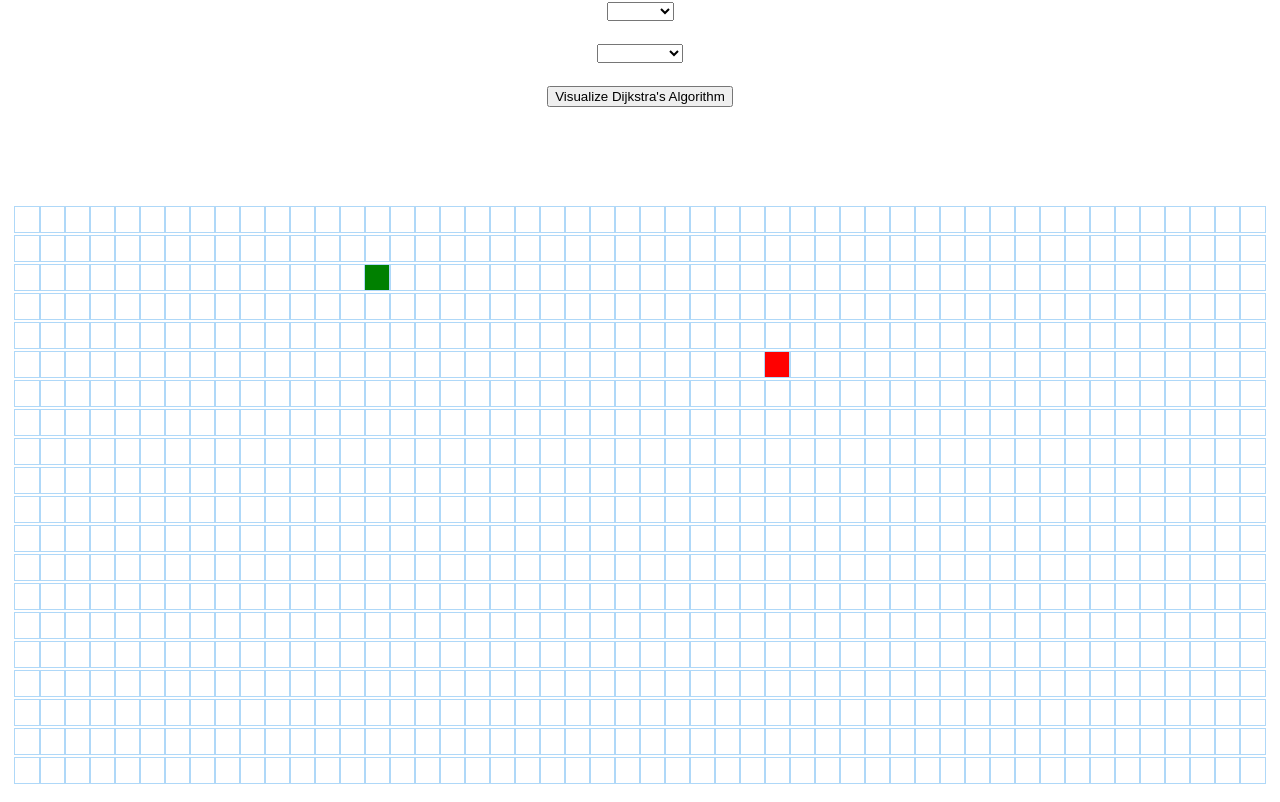
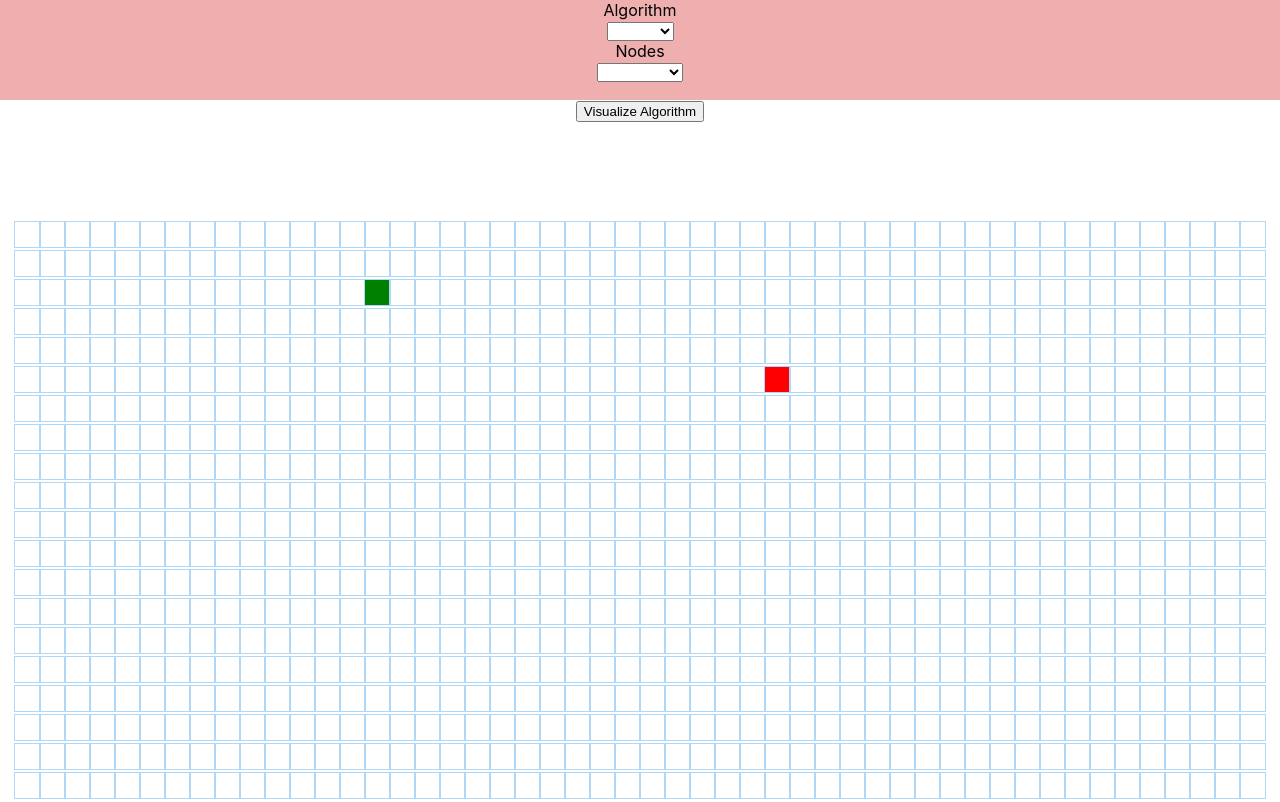
Before and after one commit to Kalpit2511/Shortest_Path_Visualization, a React (Create React App) app: page / in a window 1280 px wide. Built offline with nearby package versions, Linux system fonts and the light colour scheme.

Commit message:
new fixed nodes and nav

```diff
--- a/package.json
+++ b/package.json
@@ -5,7 +5,10 @@
   "dependencies": {
     "react": "^16.10.1",
     "react-dom": "^16.10.1",
-    "react-scripts": "^3.1.2"
+    "react-icons": "^4.3.1",
+    "react-router-dom": "^6.3.0",
+    "react-scripts": "^3.1.2",
+    "styled-components": "^5.3.5"
   },
   "scripts": {
     "start": "react-scripts start",
--- /dev/null
+++ b/src/PathfindingVisualizer/HeaderMenu.css
@@ -0,0 +1,6 @@
+.navb{
+
+    background-color: rgb(239, 175, 175);
+    height: 100px;
+
+}
--- a/src/PathfindingVisualizer/HeaderMenu.jsx
+++ b/src/PathfindingVisualizer/HeaderMenu.jsx
@@ -1,5 +1,5 @@
-import React, {useState} from 'react';
-import nodedrop, {name1} from './NodeDrop';
+import React, { useState } from 'react';
+import './HeaderMenu.css';
 let name;
 let nameNode;
 
@@ -8,7 +8,12 @@ function HeaderMenu() {
   const [selectNode, setSelectNode] = useState();
   return (
     <>
+      <nav className='navb'>
+        <navMenu>
           <div>
+            <form>
+              <label>Algorithm</label>
+            </form>
             <select
               value={selectAlgo}
               onChange={e => {
@@ -22,9 +27,12 @@ function HeaderMenu() {
               <option value="dijkstra">Dijkstra</option>
               <option value="astar">Astar</option>
             </select>
-      <h1>{selectAlgo}</h1>
+            {/* <h1>{selectAlgo}</h1> */}
           </div>
           <div>
+            <form>
+              <label>Nodes</label>
+            </form>
             <select
               value={selectNode}
               onChange={e => {
@@ -37,10 +45,13 @@ function HeaderMenu() {
               <option value=""></option>
               <option value="start">Start Node</option>
               <option value="end">End Node</option>
-      <option value="wall">Wall Node</option>
+              {/* <option value="wall">Wall Node</option>               */}
             </select>
-    <h1>{selectNode}</h1>
+            {/* <h1>{selectNode}</h1> */}
           </div>
+        </navMenu>
+      </nav>
+
     </>
   );
 }
@@ -48,4 +59,4 @@ function HeaderMenu() {
 
 
 export default HeaderMenu;
-export {name,nameNode};
+export { name, nameNode };
--- a/src/PathfindingVisualizer/Node/Node.css
+++ b/src/PathfindingVisualizer/Node/Node.css
@@ -76,4 +76,5 @@
     transform: scale(1);
     background-color: rgb(255, 254, 106);
   }
+
 }
--- a/src/PathfindingVisualizer/Node/Node.jsx
+++ b/src/PathfindingVisualizer/Node/Node.jsx
@@ -36,7 +36,8 @@ export default class Node extends Component {
         onDoubleClick={() => onDoubleClick(row, col)}
         draggable={true}
         // onContextMenu={() => onContextMenu(row, col)}
-      ></div>
+      >
+      </div>
     );
   }
 }
--- a/src/PathfindingVisualizer/PathfindingVisualizer.jsx
+++ b/src/PathfindingVisualizer/PathfindingVisualizer.jsx
@@ -3,7 +3,6 @@ import Node from './Node/Node';
 import { dijkstra, getNodesInShortestPathOrder } from '../algorithms/dijkstra';
 import { astar, getNodesInOrder } from '../algorithms/astar';
 import HeaderMenu, { name, nameNode } from './HeaderMenu';
-// import NodeDrop, { name1 } from './NodeDrop';
 
 import './PathfindingVisualizer.css';
 
@@ -72,8 +71,8 @@ export default class PathfindingVisualizer extends Component {
   }
 
   animateDijkstra(visitedNodesInOrder, nodesInShortestPathOrder) {
-    for (let i = 0; i <= visitedNodesInOrder.length; i++) {
-      if (i === visitedNodesInOrder.length) {
+    for (let i = 1; i <= visitedNodesInOrder.length-1; i++) {
+      if (i === visitedNodesInOrder.length-1) {
         setTimeout(() => {
           this.animateShortestPath(nodesInShortestPathOrder);
         }, 10 * i);
@@ -88,7 +87,7 @@ export default class PathfindingVisualizer extends Component {
   }
 
   animateShortestPath(nodesInShortestPathOrder) {
-    for (let i = 0; i < nodesInShortestPathOrder.length; i++) {
+    for (let i = 1; i < nodesInShortestPathOrder.length-1; i++) {
       setTimeout(() => {
         const node = nodesInShortestPathOrder[i];
         document.getElementById(`node-${node.row}-${node.col}`).className =
@@ -135,7 +134,7 @@ export default class PathfindingVisualizer extends Component {
               this.visualizeAstar();
             }
           }}>
-          Visualize Dijkstra's Algorithm
+          Visualize Algorithm
         </button>
 
         <div className="grid">
@@ -167,6 +166,7 @@ export default class PathfindingVisualizer extends Component {
             );
           })}
         </div>
+
       </>
     );
   }
```
Also changed, not shown: 1 other file (tests, documents, lock files or other folders). Lines whose indentation alone changed are shown as unchanged.
